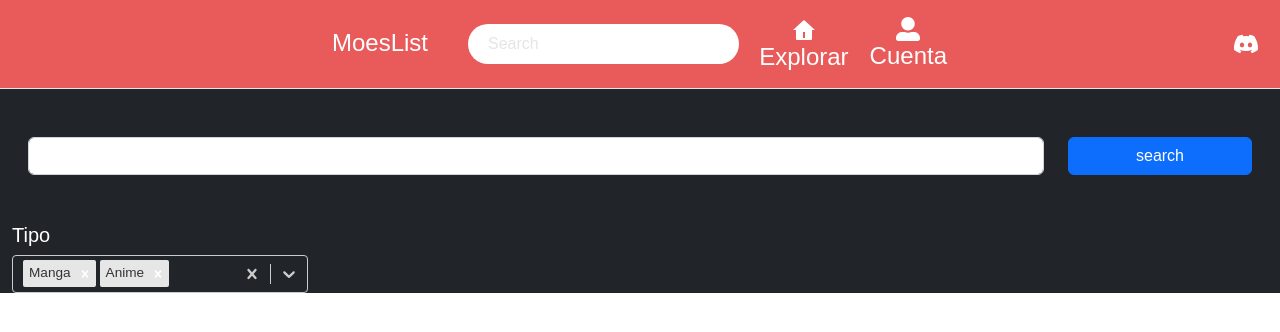
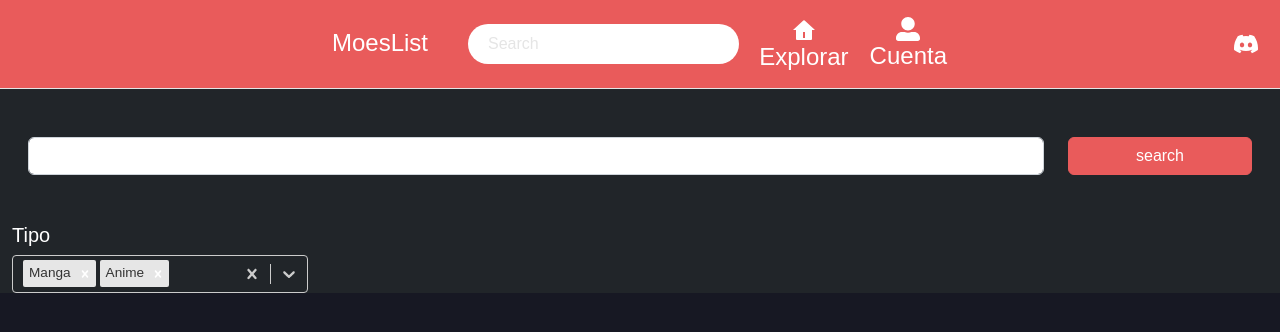
Before and after one commit to felduque/moelist, a React app in the folder client/: page /explorador in a window 1280 px wide. Shown: the top 332 px of the page. Built offline with nearby package versions, Linux system fonts and the light colour scheme; the HTML template or start-up script is replaced by a standard one.

Commit message:
Añadir un color oscuro al background del sitio

```diff
--- a/client/src/index.css
+++ b/client/src/index.css
@@ -17,3 +17,13 @@
 html, body {
   overflow-x: clip;
 }
+
+body {
+  height: 100vh;
+  background-color: var(--dark-bg) !important;
+}
+
+.btn-primary {
+  background-color: var(--primary-color) !important;
+  border-color: var(--primary-color) !important;
+}
```
